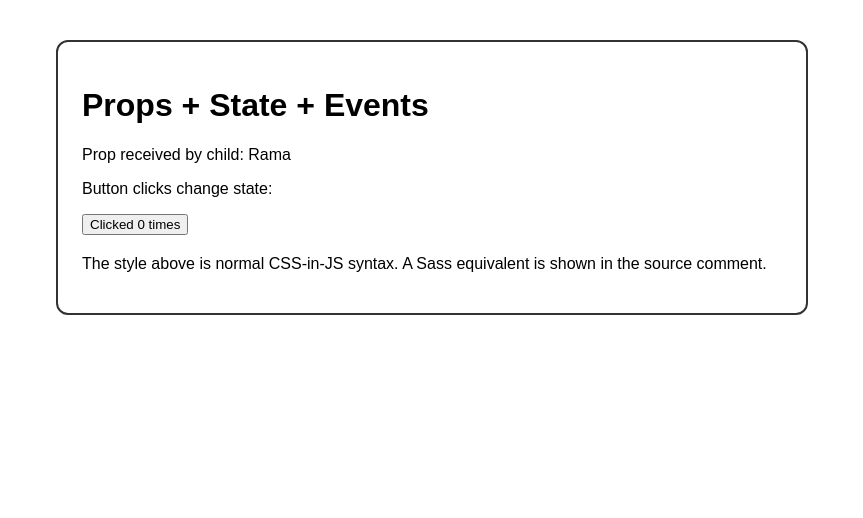
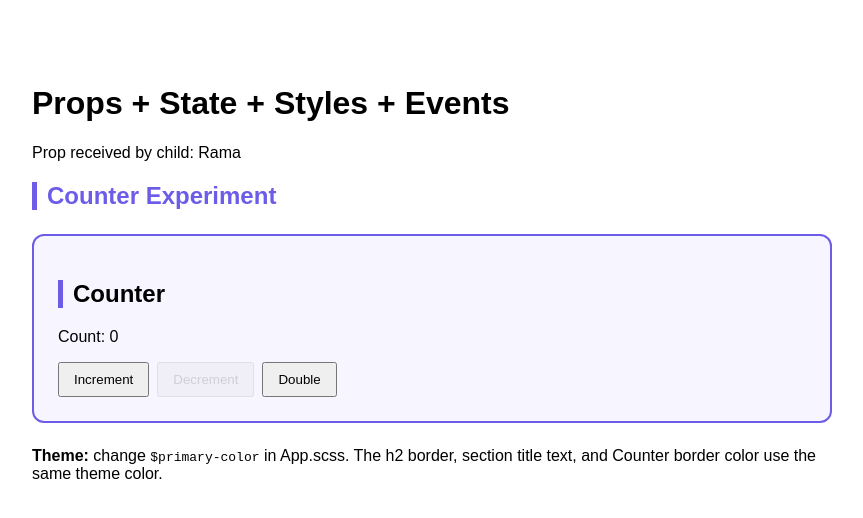
Before and after one commit to shiva31rama-cell/FSD2-LAB-SYLLABUS, a React (Vite) app in the folder 06-react-props-states-styles-events/: page / in a window 1280 px wide. Shown: the top 518 px of the page, without its empty margins (208-1071 px from the left). Built offline with nearby package versions, Linux system fonts and the light colour scheme.

Commit message:
feat: wire Counter, Sass theme and props example

```diff
--- a/06-react-props-states-styles-events/src/main.jsx
+++ b/06-react-props-states-styles-events/src/main.jsx
@@ -1,19 +1,27 @@
-import React, { useState } from 'react';
+import React from 'react';
 import { createRoot } from 'react-dom/client';
+import Counter from './Counter';
+import './App.scss';
 
-function Student({ name }) { return <p>Prop received by child: {name}</p>; }
+function Student({ name }) {
+  return <p>Prop received by child: {name}</p>;
+}
 
 function App() {
-  const [count, setCount] = useState(0); // State remembers the current value.
-  const box = { fontFamily:'Arial', maxWidth:700, margin:'40px auto', padding:24, border:'2px solid #333', borderRadius:12 };
-  // Sass idea: .box { padding: 24px; &:hover { transform: scale(1.01); } }
-  return <main style={box}>
-    <h1>Props + State + Events</h1>
-    <Student name="Rama" />
-    <p>Button clicks change state:</p>
-    <button onClick={() => setCount(count + 1)}>Clicked {count} times</button>
-    <p style={{marginTop:20}}>The style above is normal CSS-in-JS syntax. A Sass equivalent is shown in the source comment.</p>
-  </main>;
+  return (
+    <main className="app">
+      <h1>Props + State + Styles + Events</h1>
+      <Student name="Rama" />
+
+      <h2 className="section-title">Counter Experiment</h2>
+      <Counter />
+
+      <p>
+        <b>Theme:</b> change <code>$primary-color</code> in App.scss.
+        The h2 border, section title text, and Counter border color use the same theme color.
+      </p>
+    </main>
+  );
 }
 
 createRoot(document.getElementById('root')).render(<App />);
```
